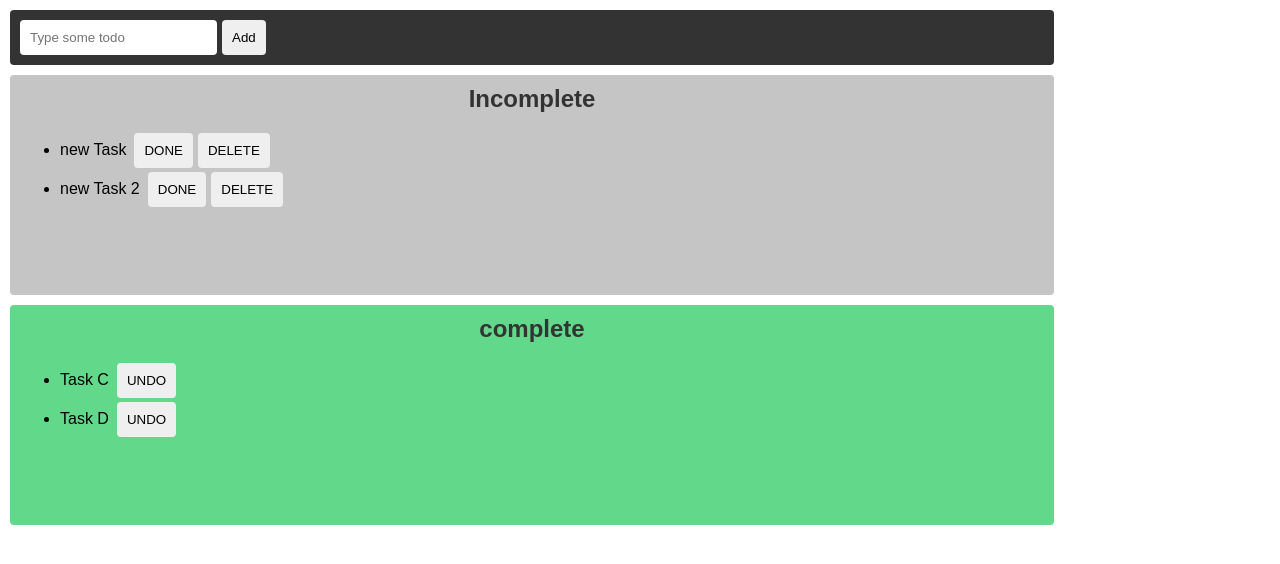
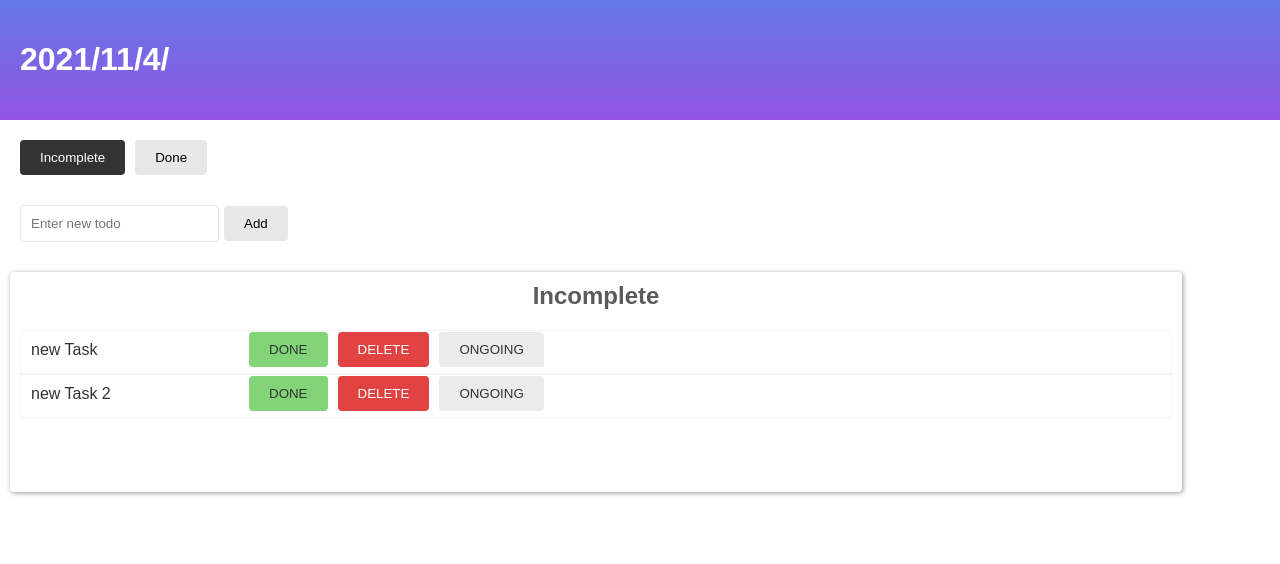
Before and after one commit to takosan8/todoapp02, a React (Create React App) app: page / in a window 1280 px wide. Shown: the top 564 px of the page. Built offline with nearby package versions, Linux system fonts and the light colour scheme.

Commit message:
redesign 02

```diff
--- a/src/App.jsx
+++ b/src/App.jsx
@@ -2,6 +2,7 @@ import { useState } from "react";
 import { InputTodo } from "./components/InputTodo";
 import { IncompleteTodos } from "./components/IncompleteTodos";
 import { CompleteTodos } from "./components/CompleteTodos";
+import { Header } from "./components/Header";
 
 import './style.css';
 
@@ -12,6 +13,14 @@ function App() {
     "new Task 2"
   ]);
   const [completeTodos, setCompleteTodos] = useState(["Task C", "Task D"]);
+
+  const [activeTab, setActiveTab] = useState("tab1");
+  const onClickActive1 = () => {
+    setActiveTab("tab1");
+  };
+  const onClickActive2 = () => {
+    setActiveTab("tab2");
+  };
 
   const onChangeTodoText = (e) => setTodoText(e.target.value);
   const onClickAdd = () => {
@@ -25,6 +34,15 @@ function App() {
     newTodos.splice(index, 1);
     setIncompleteTodos(newTodos);
   };
+  const onClickOngoing = (index) => {
+    const arr = document.querySelectorAll(".list-row");
+    console.log(arr);
+    if(arr[index].classList.contains('ongoing') == true){
+      arr[index].classList.remove('ongoing');
+    } else {
+      arr[index].classList.add('ongoing');
+    }
+  };
   const onClickComplete = (index) => {
     const newIncompleteTodos = [...incompleteTodos];
     newIncompleteTodos.splice(index, 1);
@@ -32,6 +50,7 @@ function App() {
     setIncompleteTodos(newIncompleteTodos);
     setCompleteTodos(newCompleteTodos);
   };
+
   const onClickBack = (index) => {
     const newCompleteTodos = [...completeTodos];
     newCompleteTodos.splice(index, 1);
@@ -42,6 +61,23 @@ function App() {
   };
   return (
     <>
+      {/* show header */}
+      <Header />
+      <div className="button-area">
+        <button
+          className={activeTab === "tab1" ? "active-btn" : "inactive-btn"}
+          onClick={onClickActive1}
+        >
+          Incomplete
+        </button>
+        <button
+          className={activeTab === "tab2" ? "active-btn" : "inactive-btn"}
+          onClick={onClickActive2}
+        >
+          Done
+        </button>
+      </div>
+      {/* input new task */}
       <InputTodo
         todoText={todoText}
         onChange={onChangeTodoText}
@@ -49,19 +85,25 @@ function App() {
         disabled={incompleteTodos.length >= 5}
       />
       {incompleteTodos.length >= 5 && (
-      <p>
+        <p className="overAlert">
           You can register todo upto 5.
           <br />
           Now it's time to focus finish remaining task.
         </p>
       )}
-
+      <div className={activeTab === "tab1" ? "tab tab-done active" : "tab"}>
         <IncompleteTodos
           todos={incompleteTodos}
           onClickComplete={onClickComplete}
           onClickDelete={onClickDelete}
+          onClickOngoing={onClickOngoing}
         />
+      </div>
+      <div
+        className={activeTab === "tab2" ? "tab tab-incomplete active" : "tab"}
+      >
         <CompleteTodos todos={completeTodos} onClickBack={onClickBack} />
+      </div>
     </>
   );
 }
--- a/src/components/CompleteTodos.jsx
+++ b/src/components/CompleteTodos.jsx
@@ -4,7 +4,7 @@ export const CompleteTodos = (props) => {
   const { todos, onClickBack } = props;
   return (
     <div className="complete-area">
-      <h2 className="title">complete</h2>
+      <h2 className="title">Done</h2>
       <ul>
         {todos.map((todo, index) => {
           return (
--- /dev/null
+++ b/src/components/Header.jsx
@@ -0,0 +1,13 @@
+import React from "react";
+
+export const Header = () =>{
+    const today = new Date;
+
+    // console.log(today);
+    return (
+        <div className="header">
+
+            <h1>{today.getFullYear() + "/" +  (today.getMonth()+1) + "/"+ today.getDate()  + "/"}</h1>
+        </div>
+    )
+}
--- a/src/components/IncompleteTodos.jsx
+++ b/src/components/IncompleteTodos.jsx
@@ -1,7 +1,8 @@
 import React from "react";
 
 export const IncompleteTodos = (props) => {
-  const { todos, onClickComplete, onClickDelete } = props;
+  const { todos, onClickComplete, onClickDelete,onClickOngoing } = props;
+
   return (
     <div className="incomplete-area">
       <h2 className="title">Incomplete</h2>
@@ -11,7 +12,8 @@ export const IncompleteTodos = (props) => {
             <div key={todo} className="list-row">
               <li>{todo}</li>
               <button onClick={() => onClickComplete(index)}>DONE</button>
-              <button onClick={() => onClickDelete(index)}>DELETE</button>
+              <button onClick={() => onClickDelete(index)} className="delete">DELETE</button>
+              <button onClick={() => onClickOngoing(index)} className="ongoing">ONGOING</button>
             </div>
           );
         })}
--- a/src/components/InputTodo.jsx
+++ b/src/components/InputTodo.jsx
@@ -6,7 +6,7 @@ export const InputTodo = (props) => {
     <div className="input-area">
       <input
         disabled={disabled}
-        placeholder="Type some todo"
+        placeholder="Enter new todo"
         value={todoText}
         onChange={onChange}
       />
--- a/src/style.css
+++ b/src/style.css
@@ -4,53 +4,54 @@ body {
 
   input {
     border-radius: 4px;
-    border: none;
+    border: 1px solid #e7e7e7;
     padding: 10px;
     outline: none;
     margin-right: 5px;
   }
 
-  button {
-    border-radius: 4px;
-    border: none;
-    padding: 10px;
-    margin-right: 5px;
-    transition: 0.1s;
-  }
-
-  button:hover {
-    background-color: #2cb43e;
-    color: #fff;
-    cursor: pointer;
+  button[disabled]:hover{
+    background-color: rgba(239, 239, 239, 0.3);
+    color:rgba(16, 16, 16, 0.3);
+    cursor:initial;
   }
 
   li {
     margin-right: 8px;
   }
   .input-area {
-    background-color: #333;
     width: 80%;
     padding: 10px;
     margin: 10px;
     border-radius: 4px;
   }
-
+  .overAlert{
+    margin: 0 10px;
+    padding: 0 10px;
+    color:#da1515;
+  }
   .incomplete-area {
-    background-color: #c5c5c5;
-    width: 80%;
+    background-color: #fff;
+    width: 90%;
+    min-height: 200px;
+    padding: 10px;
+    margin: 10px;
+    border-radius: 4px;
+    box-shadow: 1px 1px 5px gray;
+  }
+  .complete-area {
+    background-color: #f5f5f5;
+    box-shadow: 1px 1px 1px gray;
+    width: 90%;
     min-height: 200px;
     padding: 10px;
     margin: 10px;
     border-radius: 4px;
   }
-  .complete-area {
-    background-color: #62d88a;
-    width: 80%;
-    min-height: 200px;
-    padding: 10px;
-    margin: 10px;
-    border-radius: 4px;
+  .complete-area .list-row{
+    background-color: #e7e7e7;
   }
+
   .title {
     text-align: center;
     margin-top: 0;
@@ -62,4 +63,88 @@ body {
     display: flex;
     align-items: center;
     padding-bottom: 4px;
+    border: 1px solid #f2f2f2;
   }
+  .list-row.ongoing{
+    background-color: yellow;
+  }
+  .list-row button{
+
+    background-color: #65ca58;
+  }
+  .list-row button.delete{
+    background-color: #da1515;
+    color:#fff;
+  }
+  .list-row button.ongoing{
+    background-color: #e7e7e7;
+  }
+  .list-row span{
+    background-color: #333;
+    color:#fff;
+    padding: 2px 10px;
+    margin-right: 10px;
+    border-radius: 40px;
+  }
+
+  h1 {
+    color: #fff;
+  }
+  .header {
+    background: linear-gradient(#6478e6, #9354e4);
+    height: 10vh;
+    padding: 20px;
+  }
+
+
+  .button-area {
+    padding-top: 10px;
+    padding-bottom: 10px;
+    display: flex;
+    width: 90%;
+    margin: 10px;
+    padding: 10px;
+  }
+  button {
+    background-color: #e7e7e7;
+    border: none;
+    padding: 10px 20px;
+    border-radius: 4px;
+    margin-right: 10px;
+    transition: 0.1s;
+  }
+  button:hover {
+    opacity: 0.8;
+    cursor: pointer;
+  }
+  .active-btn {
+    background-color: #333;
+    color:#fff;
+  }
+  .inactive-btn {
+    background-color: #e7e7e7;
+  }
+  .tab {
+    opacity: 0.8;
+    margin: 20px 0;
+    display: none;
+  }
+  .tab-done {
+    background-color: #fff;
+  }
+  .tab-incomplete {
+    background-color: #fff;
+  }
+  .active {
+    display: block;
+  }
+li {
+  list-style: none;
+
+  padding: 10px;
+  min-width: 200px;
+}
+ul {
+  margin: 0;
+  padding: 0;
+}
```
Also changed, not shown: package.json (+8 -2 lines), 1 other file (tests, documents, lock files or other folders). Lines whose indentation alone changed are shown as unchanged.
